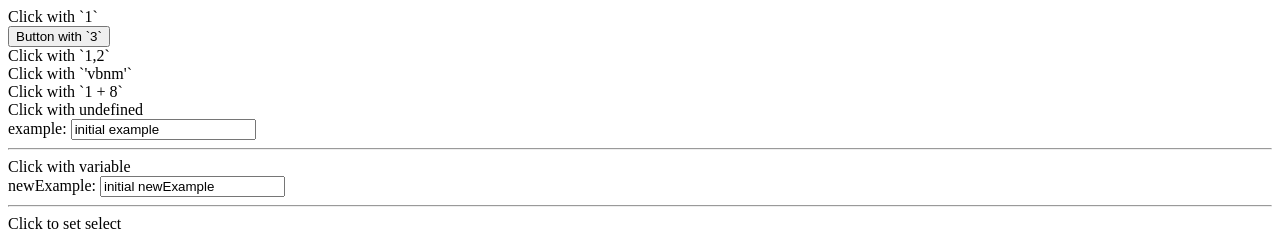
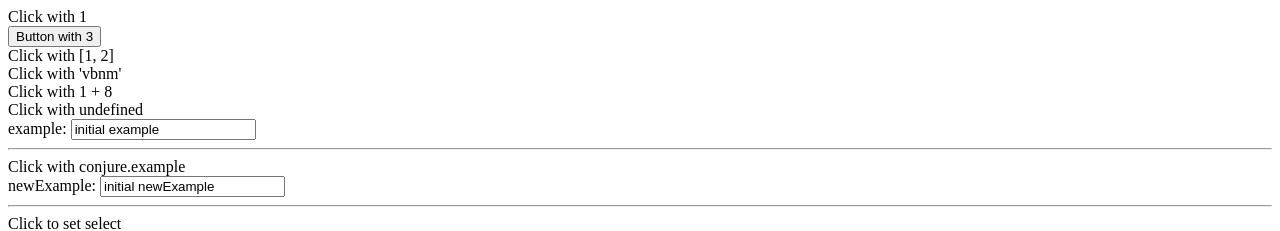
Before and after one commit to adamghill/conjure, a website with bundled scripts: page example.html in a window 1280 px wide. Shown: the top 231 px of the page. Built offline with nearby package versions, Linux system fonts and the light colour scheme.

Commit message:
Update readme.

```diff
--- a/example.html
+++ b/example.html
@@ -14,21 +14,21 @@
 
 <body>
   <div>
-    <span :click="example = 1">Click with `1`</span><br />
-    <button :click="example = 3">Button with `3`</button><br />
-    <span :click="example = [1, 2]">Click with `1,2`</span><br />
-    <span :click="example = 'vbnm'">Click with `'vbnm'`</span><br />
-    <span :click="example = 1 + 8">Click with `1 + 8`</span><br />
+    <span :click="example = 1">Click with 1</span><br />
+    <button :click="example = 3">Button with 3</button><br />
+    <span :click="example = [1, 2]">Click with [1, 2]</span><br />
+    <span :click="example = 'vbnm'">Click with 'vbnm'</span><br />
+    <span :click="example = 1 + 8">Click with 1 + 8</span><br />
     <span :click="example = asdf">Click with undefined</span><br />
 
-    example: <input type="text" :value="example" value="initial example" /><br />
+    example: <input type="text" :value="example" value="initial example" />
   </div>
 
   <hr />
 
   <div>
-    <span :click="newExample = conjure.example">Click with variable</span><br />
-    newExample: <input type="text" :value="newExample" value="initial newExample" /><br />
+    <span :click="newExample = conjure.example">Click with conjure.example</span><br />
+    newExample: <input type="text" :value="newExample" value="initial newExample" />
   </div>
 
   <hr />
```
Also changed, not shown: README.md.
